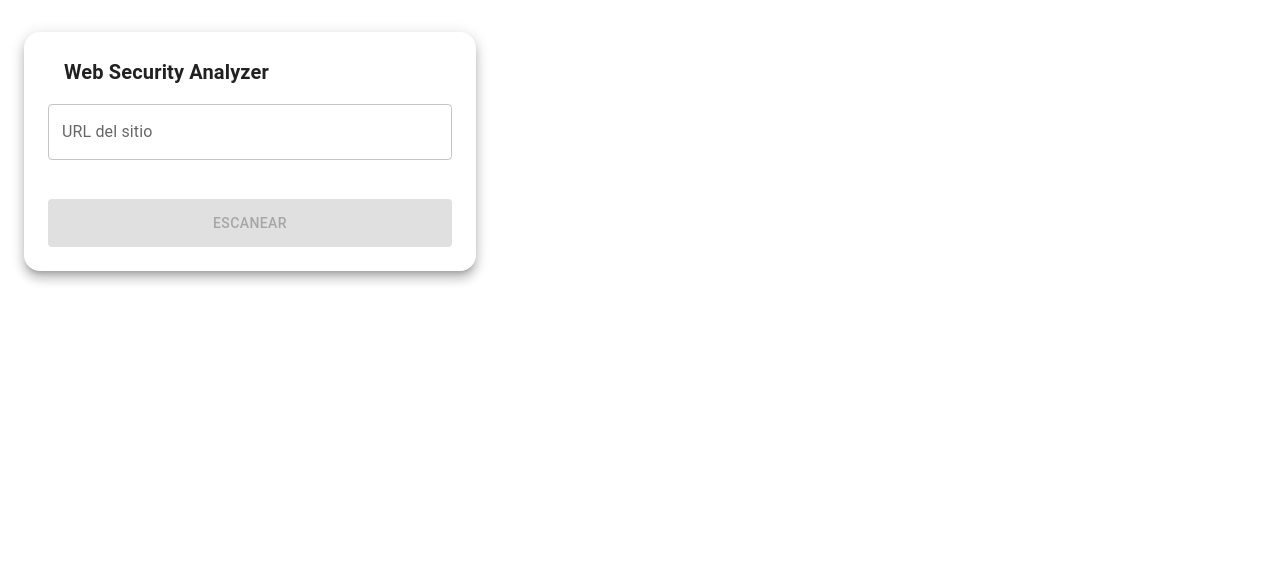
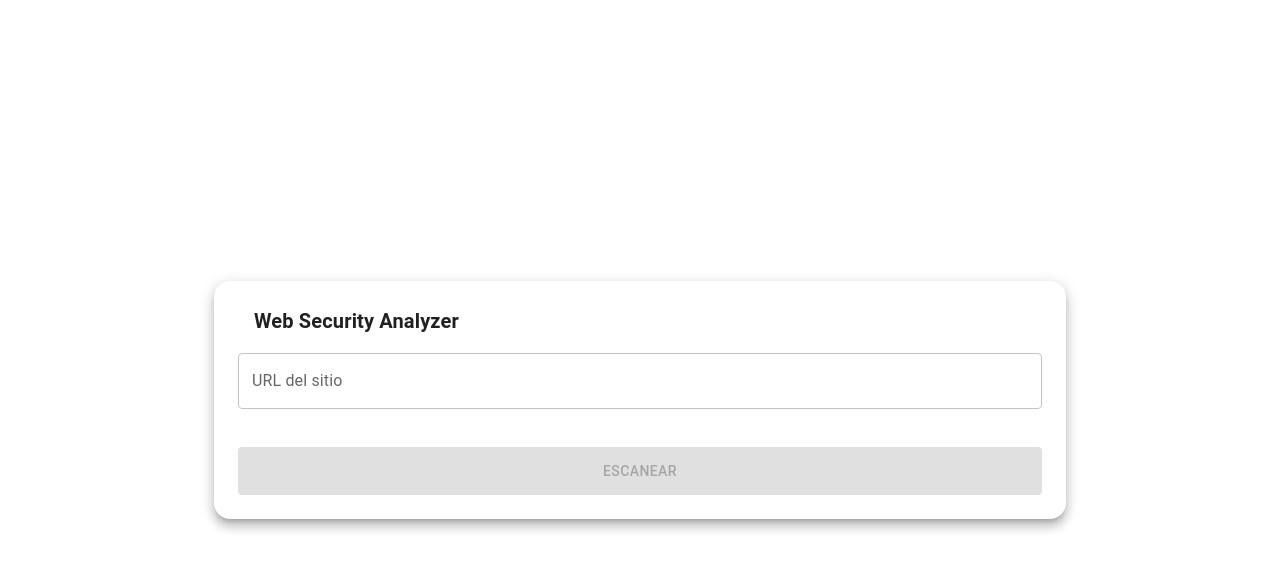
Before and after one commit to Patogol35/seguridadfront, a React (Vite) app: page / in a window 1280 px wide. Shown: the top 570 px of the page. Built offline with nearby package versions, Linux system fonts and the light colour scheme; some icons are missing.

Commit message:
Update App.jsx

```diff
--- a/src/App.jsx
+++ b/src/App.jsx
@@ -1,25 +1,23 @@
-import { Box, useTheme, useMediaQuery } from "@mui/material";
+import { Container, Box } from "@mui/material";
 import ScanCard from "./components/ScanCard";
 import { useScan } from "./hooks/useScan";
 
 function App() {
   const scanState = useScan();
-  const theme = useTheme();
-  const isMobile = useMediaQuery(theme.breakpoints.down("sm"));
 
   return (
     <Box
       sx={{
-        width: "100%",
-        maxWidth: isMobile ? "100vw" : 500,
-        px: isMobile ? 2 : 3,
-        mt: 4,
-        mb: 4,
+        minHeight: "100vh",
         display: "flex",
+        alignItems: "center",
         justifyContent: "center",
+        px: 2,
       }}
     >
-      <ScanCard {...scanState} />
+      <Container maxWidth="md">
+        <ScanCard {...scanState} />
+      </Container>
     </Box>
   );
 }
```
